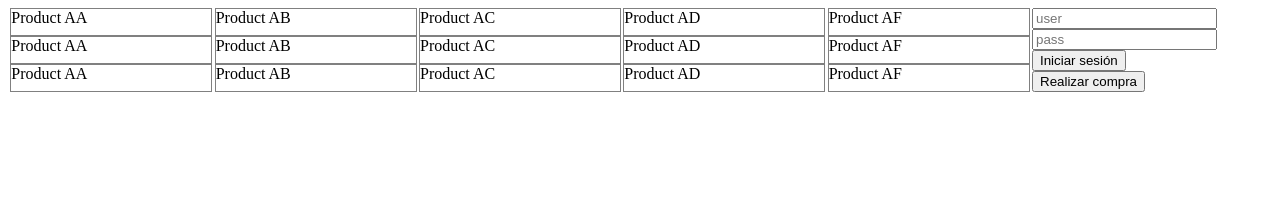
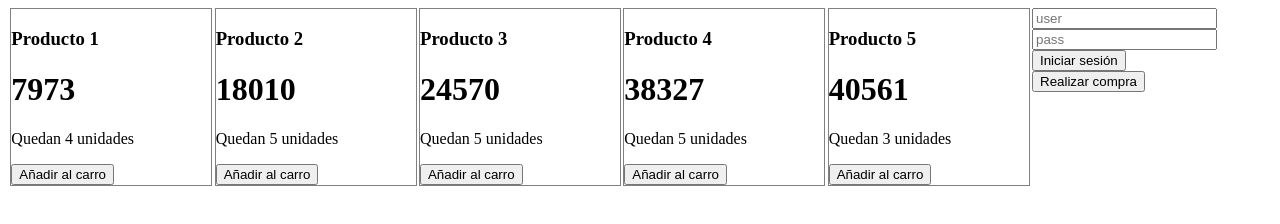
Before and after one commit to gonzalo-andrade-benavente/escalab-proyecto-final, a plain HTML site: page index.html in a window 1280 px wide. Drawn offline with Linux system fonts and the light colour scheme.

Commit message:
index.html

```diff
--- a/assets/css/style.css
+++ b/assets/css/style.css
@@ -24,4 +24,10 @@ body {
 .product {
     width:200px;
     border: 1px solid gray;
+    /*margin-top:10px;*/
 }
+
+img {
+    height: 10%;
+    width: 10%;
+}
--- a/index.html
+++ b/index.html
@@ -14,21 +14,7 @@
     <div class="flex">
 
         <div class="flex-row" id="products">
-            <div class="product">Product AA</div>
-            <div class="product">Product AB</div>
-            <div class="product">Product AC</div>
-            <div class="product">Product AD</div>
-            <div class="product">Product AF</div>
-            <div class="product">Product AA</div>
-            <div class="product">Product AB</div>
-            <div class="product">Product AC</div>
-            <div class="product">Product AD</div>
-            <div class="product">Product AF</div>
-            <div class="product">Product AA</div>
-            <div class="product">Product AB</div>
-            <div class="product">Product AC</div>
-            <div class="product">Product AD</div>
-            <div class="product">Product AF</div>
+
         </div>
 
         <div class="flex-column" id="login-cart">
@@ -54,12 +40,34 @@
 
     </div>
 
+    <!--
+    <script src="./assets/js/script3.js"></script>
+    -->
     <script>
+
+        class Product {
+            constructor(id, name, price, stock) {
+                this.id = id
+                this.image = 'https://www.mountaingoatsoftware.com/uploads/blog/2016-09-06-what-is-a-product-quote.png'
+                this.name = name;
+                this.price = price;
+                this.stock = stock;
+            }
+
+            getDivProduct = () => {
+
+            }
+        }
+
         const formLogin = document.getElementById('form-login');
         const formCart = document.getElementById('form-cart');
 
         const submitLogin = (event) => {
             event.preventDefault();
+            const inputMail = document.getElementById('email');
+            const inputPassword = document.getElementById('password');
+
+            console.log(inputMail.value, inputPassword.value);
         }
 
         const submitCart = (event) => {
@@ -69,6 +77,62 @@
         formLogin.addEventListener('submit', submitLogin);
         formCart.addEventListener('submit', submitCart);
 
+        const products = [];
+
+        const initProducts = (n) => {
+            for(let i = 1; i <= n; i++) {
+                products.push(new Product(i,`Producto ${i}`,Math.floor(Math.random() * 50000) + 1000, Math.floor(Math.random() * 5) + 1));
+            }
+        }
+
+        const divProducts = document.getElementById('products');
+
+        const createDivProduct = (prd) => {
+            const div = document.createElement('div');
+            const h3 = document.createElement('h3');
+            const h1 = document.createElement('h1');
+            const p = document.createElement('p');
+            const button = document.createElement('button');
+            div.className = 'product';
+            h3.innerText = prd.name;
+            h1.innerText = prd.price;
+            p.innerText = `Quedan ${prd.stock} unidades`;
+            button.innerHTML = 'Añadir al carro';
+            button.onclick = function() {
+                products.forEach(p => {
+                    if (p.id === prd.id) {
+                        if (p.stock === 0) {
+                            alert(`${p.name} sin stock`);
+                        } else {
+                            p.stock -= 1;
+                        }
+                    }
+                });
+                drawProducts();
+            }
+            div.appendChild(h3);
+            div.appendChild(h1);
+            div.appendChild(p);
+            div.appendChild(button);
+            return div;
+        }
+
+        const clearDiv = (div) => {
+            while (div.firstChild) {
+                div.removeChild(div.lastChild);
+            }
+        }
+
+        const drawProducts = () => {
+            clearDiv(divProducts);
+            products.map(prd => {
+                divProducts.appendChild(createDivProduct(prd));
+            });
+        }
+
+        initProducts(5);
+        drawProducts();
+
     </script>
 
 </body>
```
